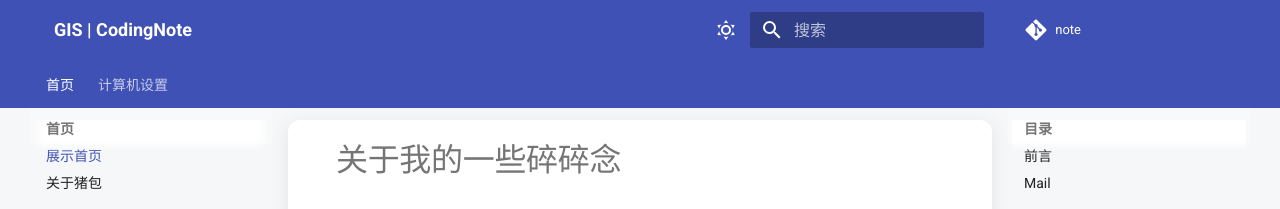
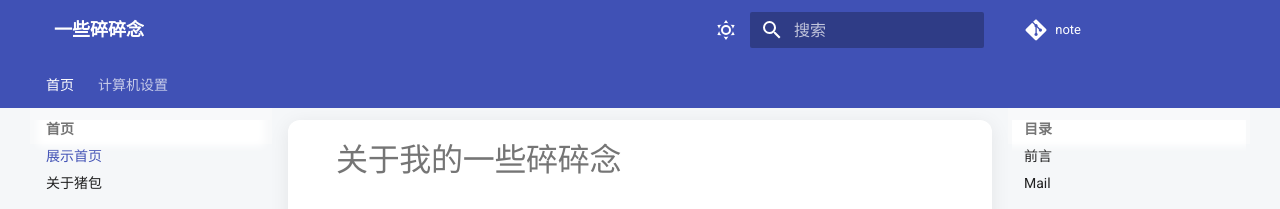
Before and after one commit to ldray857/Ramblings, an MkDocs documentation site: the page built from docs/index.md, in a window 1280 px wide. Shown: the top 209 px of the page. Built offline with MkDocs 1.6.1 and Material for MkDocs 9.7.7, drawn with Linux system fonts in a browser that asks for light colours; comment, search, counter and statistics services are not loaded.

Commit message:
chore: change site_name to 一些碎碎念

```diff
--- a/mkdocs.yml
+++ b/mkdocs.yml
@@ -1,5 +1,5 @@
 # 1. 基本信息
-site_name: GIS | CodingNote
+site_name: 一些碎碎念
 site_description: 一些coding note
 site_author: Lucas
 site_url: https://ZJURay1110.github.io/note/
```
